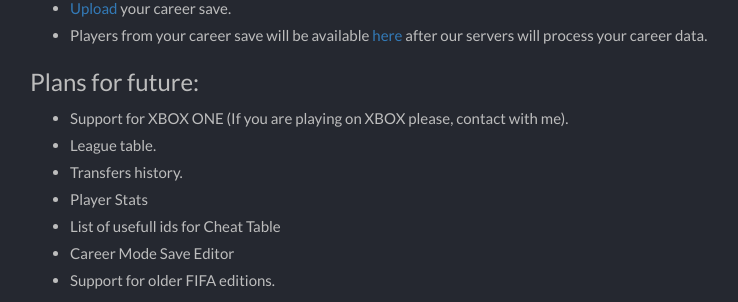
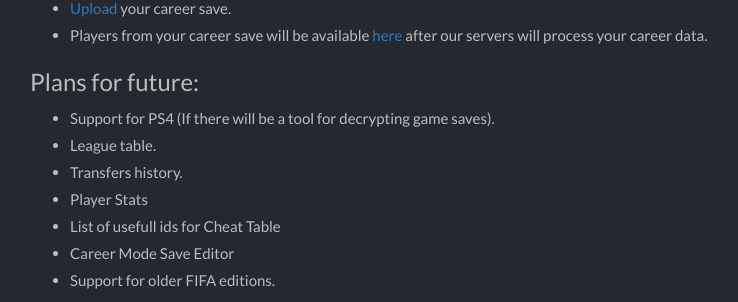
Before and after one commit to mortier80653/FIFA-Tracker, a Django app: page / in a window 1280 px wide. Shown: the part 319-621 px from the top of the page, without its empty margins (55-793 px from the left). Run offline with Django 3.2, Linux system fonts and the light colour scheme; parts of the project's set-up code (start-up, migrations or seed data) failed here and were passed over; some libraries are stand-ins or nearby versions.

Commit message:
Updated 'Plans For Future' Removed XONE. Added PS4.

```diff
--- a/FIFATracker/templates/home.html
+++ b/FIFATracker/templates/home.html
@@ -17,7 +17,7 @@
 	</ul>
 	<h3>{% trans 'Plans for future' %}:</h3>
 	<ul>
-		<li>Support for XBOX ONE (If you are playing on XBOX please, contact with me).</li>
+		<li>Support for PS4 (If there will be a tool for decrypting game saves).</li>
 		<li>League table.</li>
 		<li>Transfers history.</li>
 		<li>Player Stats</li>
```
